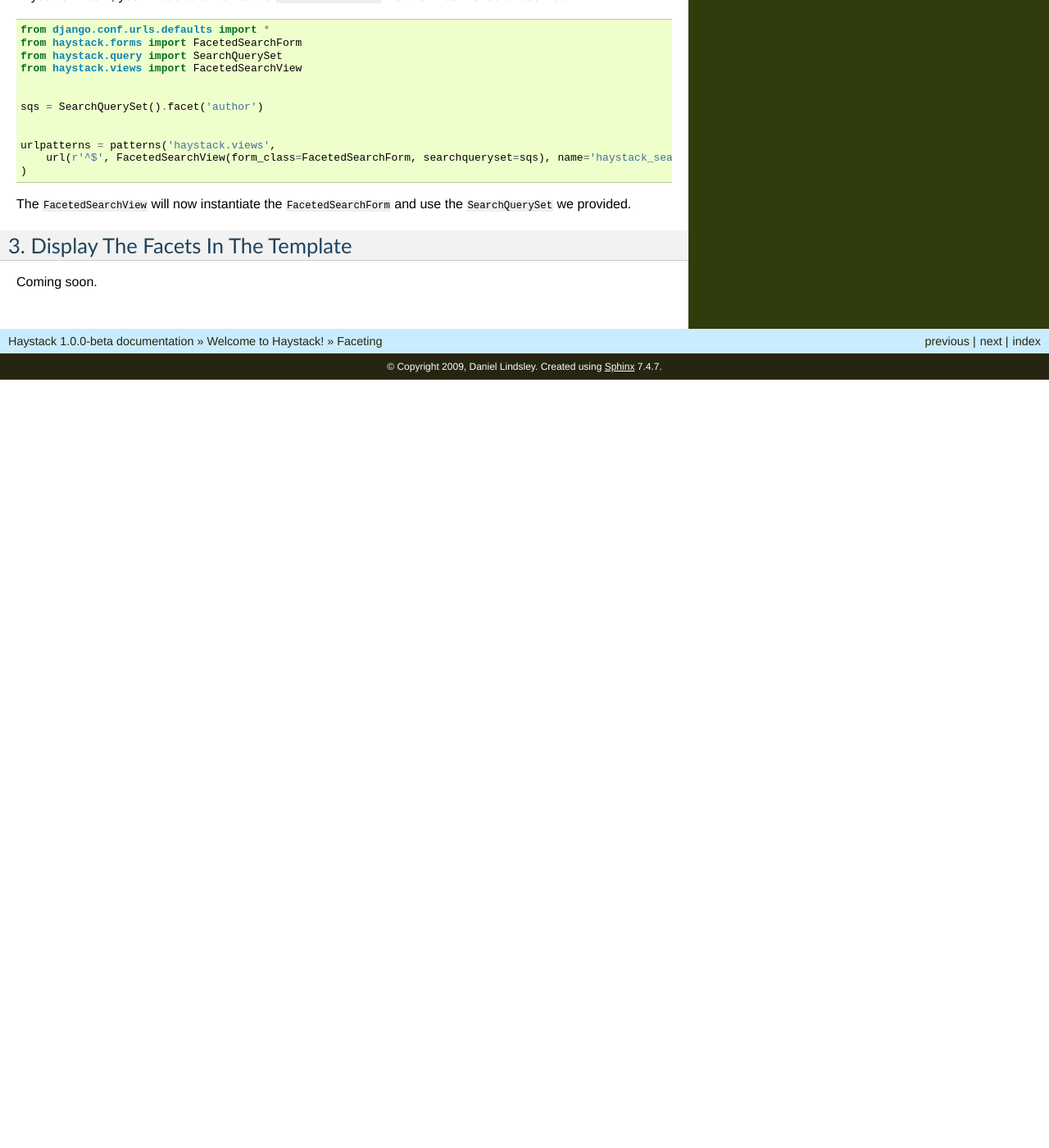
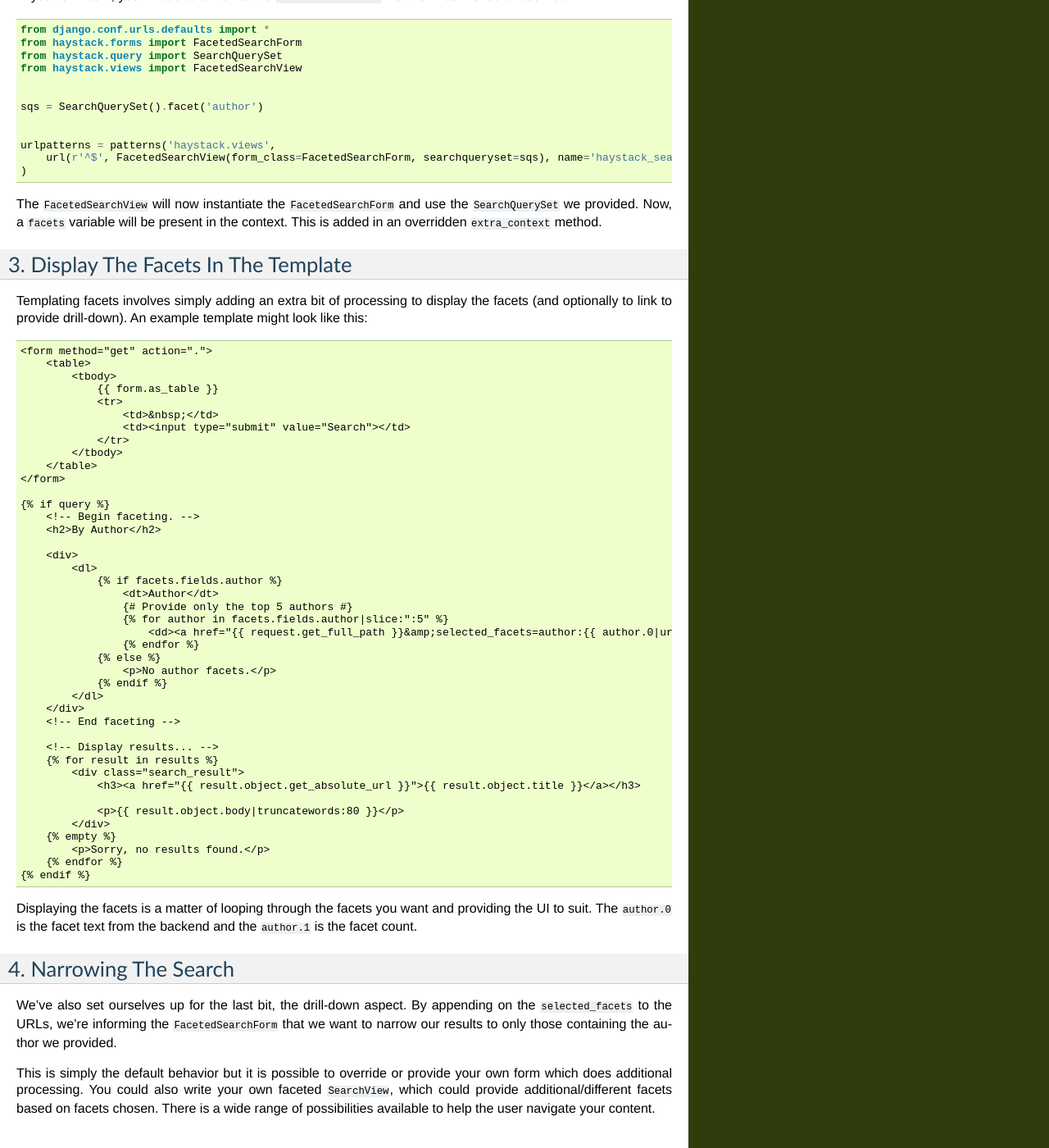
Before and after one commit to django-haystack/django-haystack, a Sphinx documentation site: the page built from docs/faceting.rst, in a window 1280 px wide and 1400 px high, scrolled down 1555 px. Shown: the whole window at 82% size. Built offline with Sphinx 7.4.7, drawn with Linux system fonts in a browser that asks for light colours; before the commit the page ends 2018 px from its top, so only the background shows below that; some of the changed text lies outside the part shown.

Commit message:
More faceting documentation.

```diff
--- a/docs/faceting.rst
+++ b/docs/faceting.rst
@@ -105,10 +105,74 @@
     )
 
 The ``FacetedSearchView`` will now instantiate the ``FacetedSearchForm`` and use
-the ``SearchQuerySet`` we provided.
+the ``SearchQuerySet`` we provided. Now, a ``facets`` variable will be present
+in the context. This is added in an overridden ``extra_context`` method.
 
 
 3. Display The Facets In The Template
 -------------------------------------
 
-Coming soon.
+Templating facets involves simply adding an extra bit of processing to display
+the facets (and optionally to link to provide drill-down). An example template
+might look like this::
+
+    <form method="get" action=".">
+        <table>
+            <tbody>
+                {{ form.as_table }}
+                <tr>
+                    <td>&nbsp;</td>
+                    <td><input type="submit" value="Search"></td>
+                </tr>
+            </tbody>
+        </table>
+    </form>
+
+    {% if query %}
+        <!-- Begin faceting. -->
+        <h2>By Author</h2>
+
+        <div>
+            <dl>
+                {% if facets.fields.author %}
+                    <dt>Author</dt>
+                    {# Provide only the top 5 authors #}
+                    {% for author in facets.fields.author|slice:":5" %}
+                        <dd><a href="{{ request.get_full_path }}&amp;selected_facets=author:{{ author.0|urlencode }}">{{ author.0 }}</a> ({{ author.1 }})</dd>
+                    {% endfor %}
+                {% else %}
+                    <p>No author facets.</p>
+                {% endif %}
+            </dl>
+        </div>
+        <!-- End faceting -->
+
+        <!-- Display results... -->
+        {% for result in results %}
+            <div class="search_result">
+                <h3><a href="{{ result.object.get_absolute_url }}">{{ result.object.title }}</a></h3>
+
+                <p>{{ result.object.body|truncatewords:80 }}</p>
+            </div>
+        {% empty %}
+            <p>Sorry, no results found.</p>
+        {% endfor %}
+    {% endif %}
+
+Displaying the facets is a matter of looping through the facets you want and
+providing the UI to suit. The ``author.0`` is the facet text from the backend
+and the ``author.1`` is the facet count.
+
+4. Narrowing The Search
+-----------------------
+
+We've also set ourselves up for the last bit, the drill-down aspect. By
+appending on the ``selected_facets`` to the URLs, we're informing the
+``FacetedSearchForm`` that we want to narrow our results to only those
+containing the author we provided.
+
+This is simply the default behavior but it is possible to override or provide
+your own form which does additional processing. You could also write your own
+faceted ``SearchView``, which could provide additional/different facets based
+on facets chosen. There is a wide range of possibilities available to help the
+user navigate your content.
```
